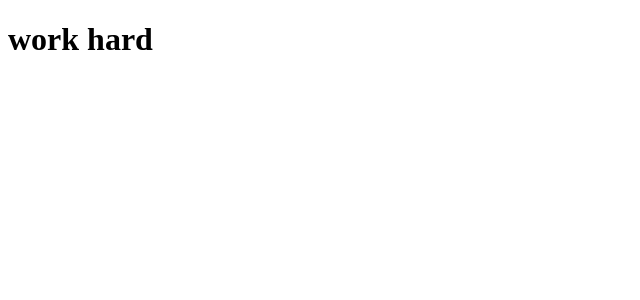
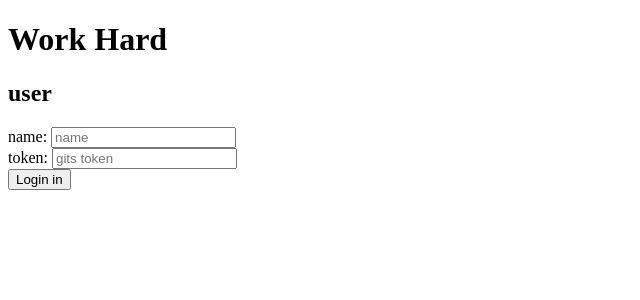
Before and after one commit to oYOvOYo/SYSU-Software-Engineering, an Angular app: page /login-in in a window 1280 px wide. Shown: the top 300 px of the page, without its empty margins (0-640 px from the left). Built offline with nearby package versions, Linux system fonts and the light colour scheme.

Commit message:
finshed user login in part

```diff
--- a/src/app/login-in.component.html
+++ b/src/app/login-in.component.html
@@ -0,0 +1,19 @@
+<h2>
+  user
+</h2>
+<div *ngIf="!userService.isLoginIn()">
+  <div>
+    <label>name: </label>
+    <input [(ngModel)]="user.name" placeholder="name" />
+  </div>
+  <div>
+    <label>token: </label>
+    <input [(ngModel)]="user.token" placeholder="gits token" type="password" />
+  </div>
+  <button (click)="login_in()">Login in</button>
+</div>
+<div *ngIf="userService.isLoginIn()">
+  <label>Welcome</label>
+  <label>{{ user.name }}</label>
+  <button (click)="login_out()">Login Out</button>
+</div>
--- a/src/app/login-in.component.ts
+++ b/src/app/login-in.component.ts
@@ -1,16 +1,30 @@
 import { Component, OnInit } from '@angular/core';
 
+import { User } from './user';
+import { UserService } from './user.service';
+
+
+
 @Component({
-  selector: 'app-root',
-  template: `
-  <h1>work hard</h1>`
+  selector: 'app-login-in',
+  templateUrl: './login-in.component.html',
 })
+
 export class LoginInComponent implements OnInit {
-  // constructor(private heroService: HeroService) { }
+  user: User;
 
-      ngOnInit(): void {
-        // this.heroService.getHeroes()
-        //   .then(heroes =>
-        //     this.heroes = heroes.slice(1, 5));
-      }
+  constructor(private userService: UserService) {
+    this.user = new User;
+  }
+
+  ngOnInit(): void {
+  }
+
+  login_in(): void {
+    this.userService.setUser(User);
+  }
+
+  login_out(): void {
+    this.userService.setUser(undefined);
+  }
 }
--- /dev/null
+++ b/src/app/root.component.ts
@@ -0,0 +1,15 @@
+import { Component } from '@angular/core';
+
+const html = `
+<h1>Work Hard</h1>
+<app-login-in></app-login-in>
+`;
+// <router-outlet></router-outlet>
+
+@Component({
+  selector: 'app-root',
+  template: html
+})
+export class RootComponent {
+
+}
--- /dev/null
+++ b/src/app/user.service.ts
@@ -0,0 +1,22 @@
+import { Injectable } from '@angular/core';
+
+import { User } from './user';
+
+@Injectable()
+export class UserService {
+  private user: User;
+
+  constructor() { }
+
+  getUser(): User {
+    return this.user;
+  }
+
+  setUser(user): void {
+    this.user = user;
+  }
+
+  isLoginIn(): Boolean {
+    return this.user !== undefined;
+  }
+}
--- a/src/app/user.ts
+++ b/src/app/user.ts
@@ -0,0 +1,4 @@
+export class User {
+  name: string;
+  token: string;
+}
--- a/src/index.html
+++ b/src/index.html
@@ -6,7 +6,7 @@
   <base href="/">
 
   <meta name="viewport" content="width=device-width, initial-scale=1">
-  <link rel="icon" type="image/x-icon" href="favicon.ico">
+  <link rel="icon shortcut" type="image/ico" href="https://jskyzero.github.io//img/favicon.ico">
 </head>
 <body>
   <app-root></app-root>
```
Also changed, not shown: src/app/app.module.ts (+7 -4 lines), 1 other file (tests, documents, lock files or other folders).
